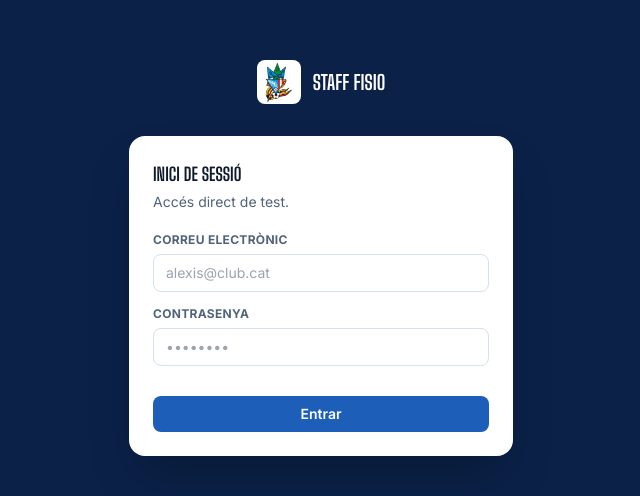
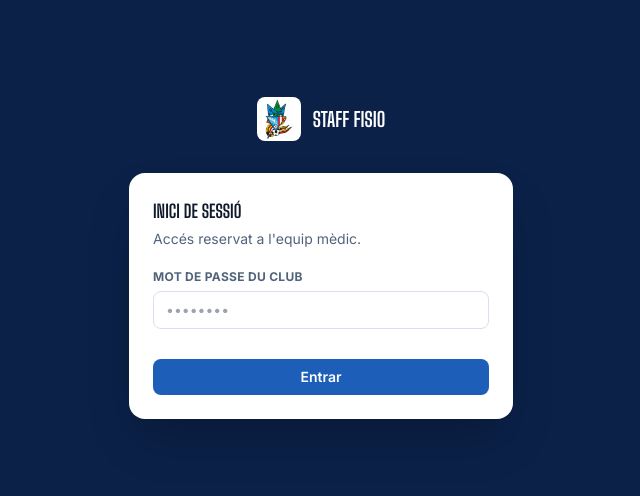
Before and after one commit to Alexis9463/remolins-bitem, a Next.js app in the folder Desktop/remolins bitem/foot-kine-site/: page /login in a window 1280 px wide. Shown: the part 142-638 px from the top of the page, without its empty margins (319-959 px from the left). Built offline with nearby package versions, Linux system fonts and the light colour scheme.

Commit message:
Login simplifie par mot de passe unique

```diff
--- a/Desktop/remolins bitem/foot-kine-site/pages/login.js
+++ b/Desktop/remolins bitem/foot-kine-site/pages/login.js
@@ -3,13 +3,20 @@ import { useRouter } from 'next/router';
 
 export default function Login() {
   const router = useRouter();
-  const [email, setEmail] = useState('');
   const [password, setPassword] = useState('');
+  const [error, setError] = useState('');
 
   function handleSubmit(e) {
     e.preventDefault();
-    // Connexion instantanée sans vérifier Supabase
-    router.replace('/dashboard');
+
+    // Le mot de passe unique partagé entre toi et Pau
+    if (password === 'Pau-remolinsbitem') {
+      // On stocke un petit jeton local pour dire que vous êtes connectés
+      localStorage.setItem('isLoggedIn', 'true');
+      router.replace('/dashboard');
+    } else {
+      setError("Mot de passe incorrect.");
+    }
   }
 
   return (
@@ -23,15 +30,19 @@ export default function Login() {
         </div>
         <form onSubmit={handleSubmit} className="bg-white rounded-2xl p-6 shadow-2xl">
           <div className="font-display font-bold text-lg uppercase mb-1">Inici de sessió</div>
-          <p className="text-sm text-inksoft mb-5">Accés direct de test.</p>
+          <p className="text-sm text-inksoft mb-5">Accés reservat a l'equip mèdic.</p>
           <div className="field">
-            <label className="label">Correu electrònic</label>
-            <input className="input" type="email" required value={email} onChange={e => setEmail(e.target.value)} placeholder="alexis@club.cat" />
+            <label className="label">Mot de passe du club</label>
+            <input
+              className="input"
+              type="password"
+              required
+              value={password}
+              onChange={e => setPassword(e.target.value)}
+              placeholder="••••••••"
+            />
           </div>
-          <div className="field">
-            <label className="label">Contrasenya</label>
-            <input className="input" type="password" required value={password} onChange={e => setPassword(e.target.value)} placeholder="••••••••" />
-          </div>
+          {error && <div className="text-sm text-danger font-semibold mb-3 mt-2">{error}</div>}
           <button type="submit" className="btn btn-primary btn-block mt-4">
             Entrar
           </button>
```
